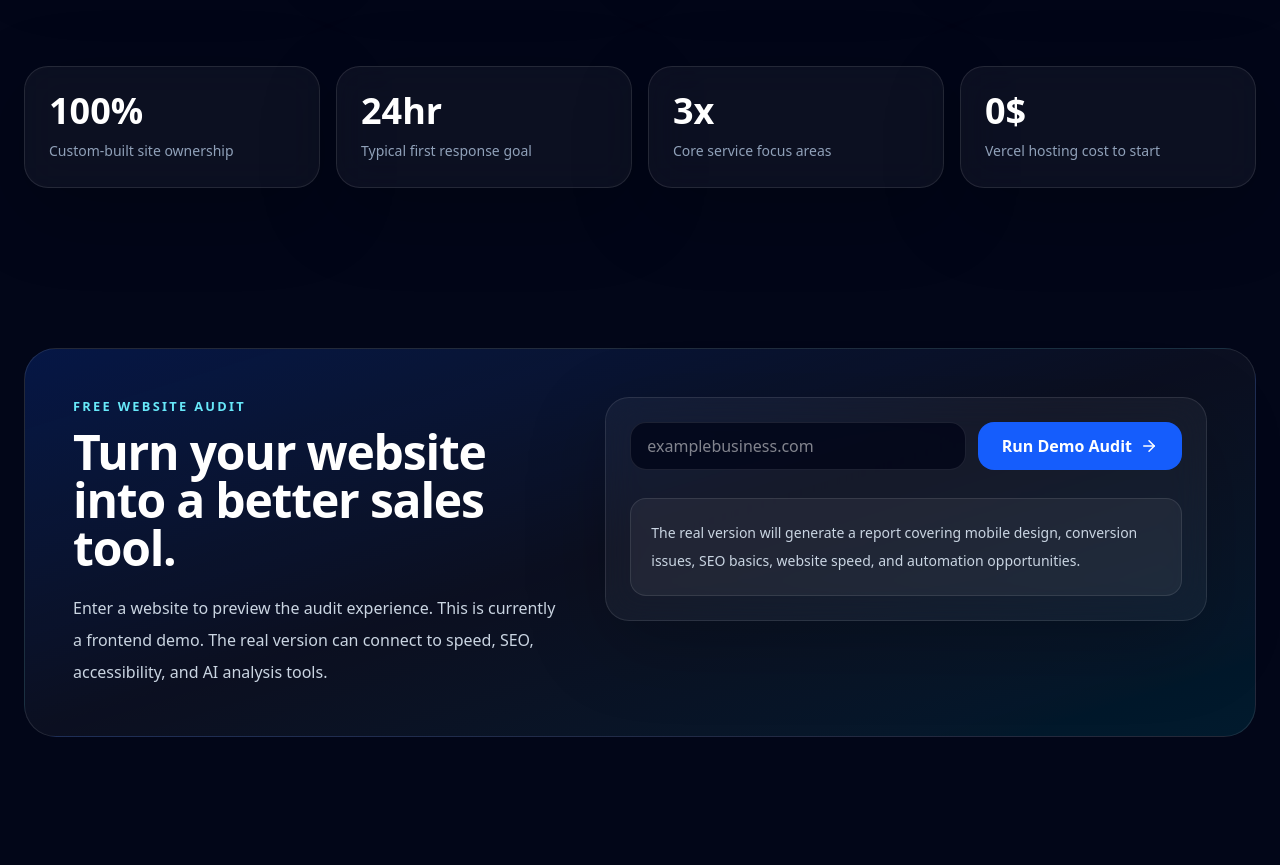
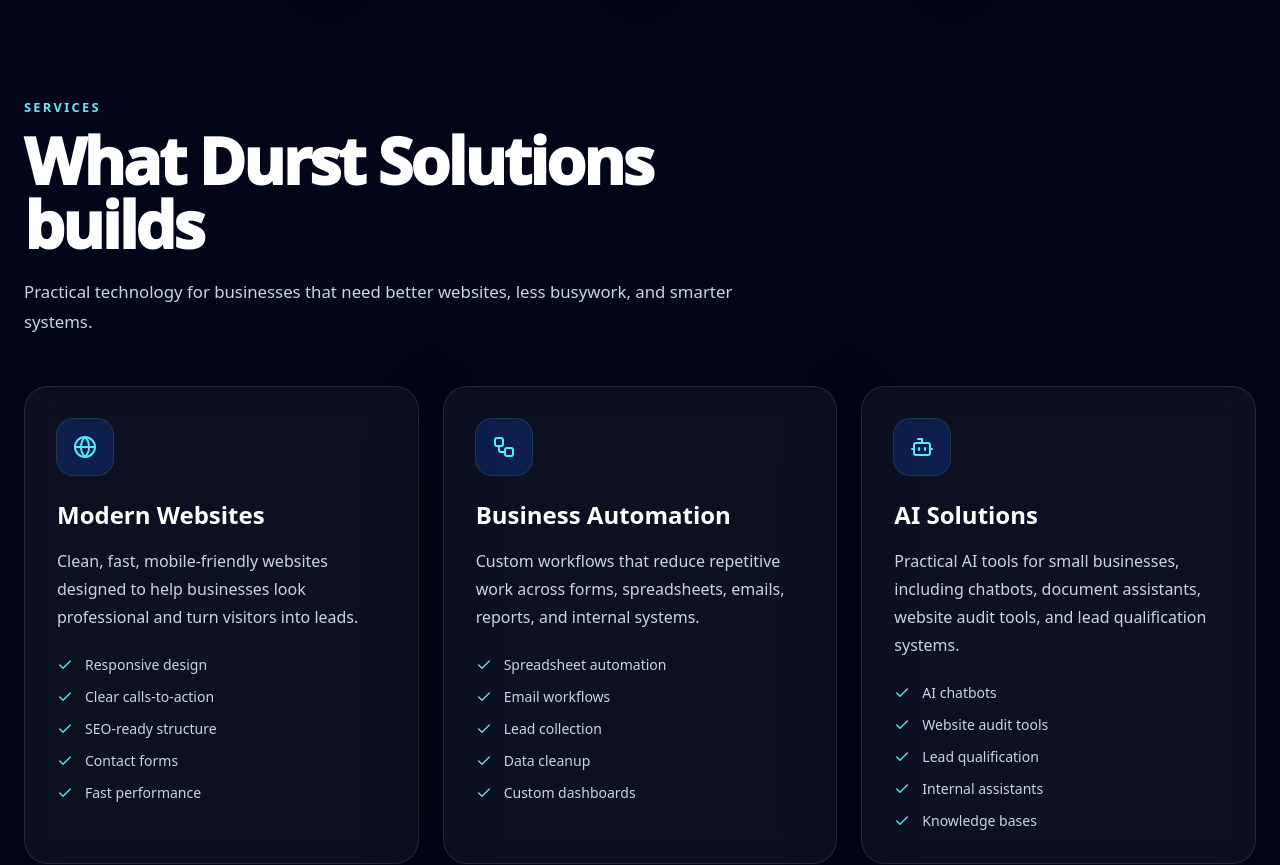
Before and after one commit to JordanD120/durst-solutions, a Next.js app: page / in a window 1280 px wide. Shown: the part 1160-2025 px from the top of the page. Built offline with nearby package versions, Linux system fonts and the light colour scheme.

Commit message:
Remove duplicate stat cards

```diff
--- a/components/Services.tsx
+++ b/components/Services.tsx
@@ -1,28 +1,54 @@
-import AnimatedCounter from "./AnimatedCounter";
+import { Bot, Check, Globe, Workflow } from "lucide-react";
+import { services } from "@/data/services";
 import Reveal from "./Reveal";
 
-const stats = [
-  { value: 100, suffix: "%", label: "Custom-built site ownership" },
-  { value: 24, suffix: "hr", label: "Typical first response goal" },
-  { value: 3, suffix: "x", label: "Core service focus areas" },
-  { value: 0, suffix: "$", label: "Vercel hosting cost to start" },
-];
+const icons = {
+  globe: Globe,
+  workflow: Workflow,
+  bot: Bot,
+};
 
-export default function Stats() {
+export default function Services() {
   return (
-    <section className="px-6 py-16">
-      <Reveal>
-        <div className="mx-auto grid max-w-7xl gap-4 md:grid-cols-4">
-          {stats.map((stat) => (
-            <div key={stat.label} className="glass-card p-6">
-              <p className="text-4xl font-black text-white">
-                <AnimatedCounter value={stat.value} suffix={stat.suffix} />
-              </p>
-              <p className="mt-2 text-sm leading-6 text-slate-400">{stat.label}</p>
-            </div>
-          ))}
+    <section id="services" className="px-6 py-24">
+      <div className="mx-auto max-w-7xl">
+        <Reveal>
+          <p className="section-label">SERVICES</p>
+          <h2 className="section-title">What Durst Solutions builds</h2>
+          <p className="section-subtitle">
+            Practical technology for businesses that need better websites, less busywork, and
+            smarter systems.
+          </p>
+        </Reveal>
+
+        <div className="mt-12 grid gap-6 lg:grid-cols-3">
+          {services.map((service, index) => {
+            const Icon = icons[service.icon as keyof typeof icons];
+
+            return (
+              <Reveal key={service.title} delay={index * 0.08}>
+                <div className="glass-card group h-full p-8 transition duration-300 hover:-translate-y-2 hover:bg-white/[0.075]">
+                  <div className="mb-6 grid h-14 w-14 place-items-center rounded-2xl bg-blue-600/20 text-cyan-300 ring-1 ring-cyan-300/20 transition group-hover:scale-105">
+                    <Icon />
+                  </div>
+
+                  <h3 className="text-2xl font-black">{service.title}</h3>
+                  <p className="mt-4 leading-7 text-slate-300">{service.description}</p>
+
+                  <ul className="mt-6 space-y-3">
+                    {service.bullets.map((bullet) => (
+                      <li key={bullet} className="flex items-center gap-3 text-sm text-slate-300">
+                        <Check size={16} className="text-cyan-300" />
+                        {bullet}
+                      </li>
+                    ))}
+                  </ul>
+                </div>
+              </Reveal>
+            );
+          })}
         </div>
-      </Reveal>
+      </div>
     </section>
   );
 }
```
